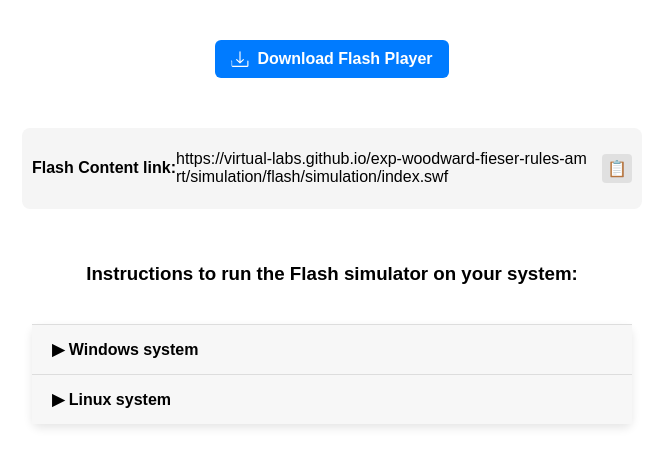
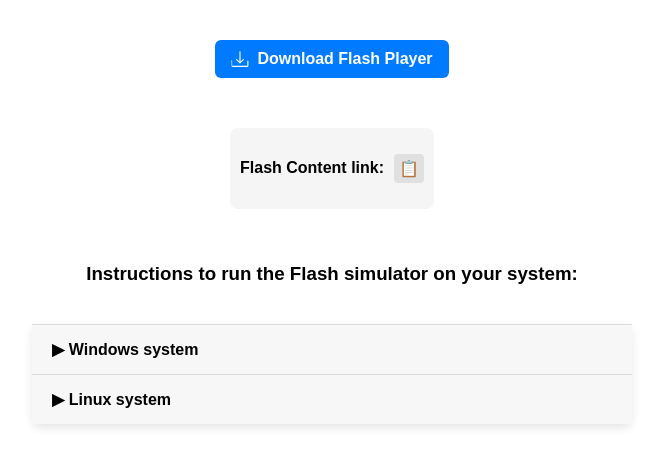
Before and after one commit to virtual-labs/exp-woodward-fieser-rules-amrt, a plain HTML site: page experiment/simulation/index.html in a window 1280 px wide. Shown: the whole page, without its empty margins (308-971 px from the left). Drawn offline with Linux system fonts and the light colour scheme.

Commit message:
Update index.html

```diff
--- a/experiment/simulation/index.html
+++ b/experiment/simulation/index.html
@@ -6,6 +6,8 @@
 
 </head>
 <body>
+
+
 
 
 <div class="download-section" style="text-align: center;">
@@ -19,14 +21,15 @@
     <!-- <img src="./flash/figure1.jpg" alt="Flash Player Illustration"> -->
   </div>
 
-	<div class="copy-container">
-    <p><h4>Flash Content link: </h4> </p>
-  <span class="link-text" id="copyText">https://virtual-labs.github.io/exp-woodward-fieser-rules-amrt/simulation/flash/simulation/index.swf</span>
-  <div class="copy-icon" onclick="copyLink()">
-    📋
-  </div>
+<div class="copy-container">
+  <p><h4>Flash Content link:</h4></p>
+  <span class="link-text" id="copyText"></span>
+  <div class="copy-icon" onclick="copyLink()">📋</div>
   <div class="tooltip" id="tooltip">Copied!</div>
-</div><br><br>
+</div>
+
+
+<br><br>
 
 <h3>Instructions to run the Flash simulator on your system:</h3>
 <div class="accordion">
```
